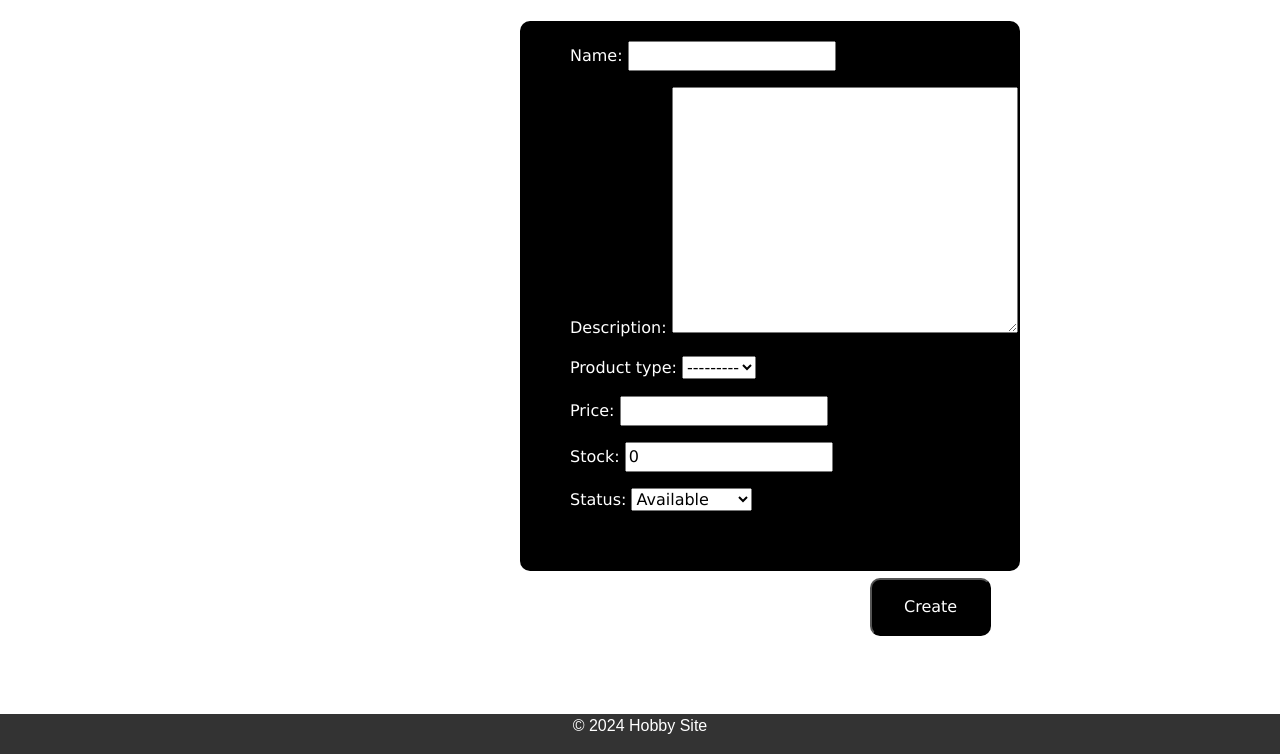
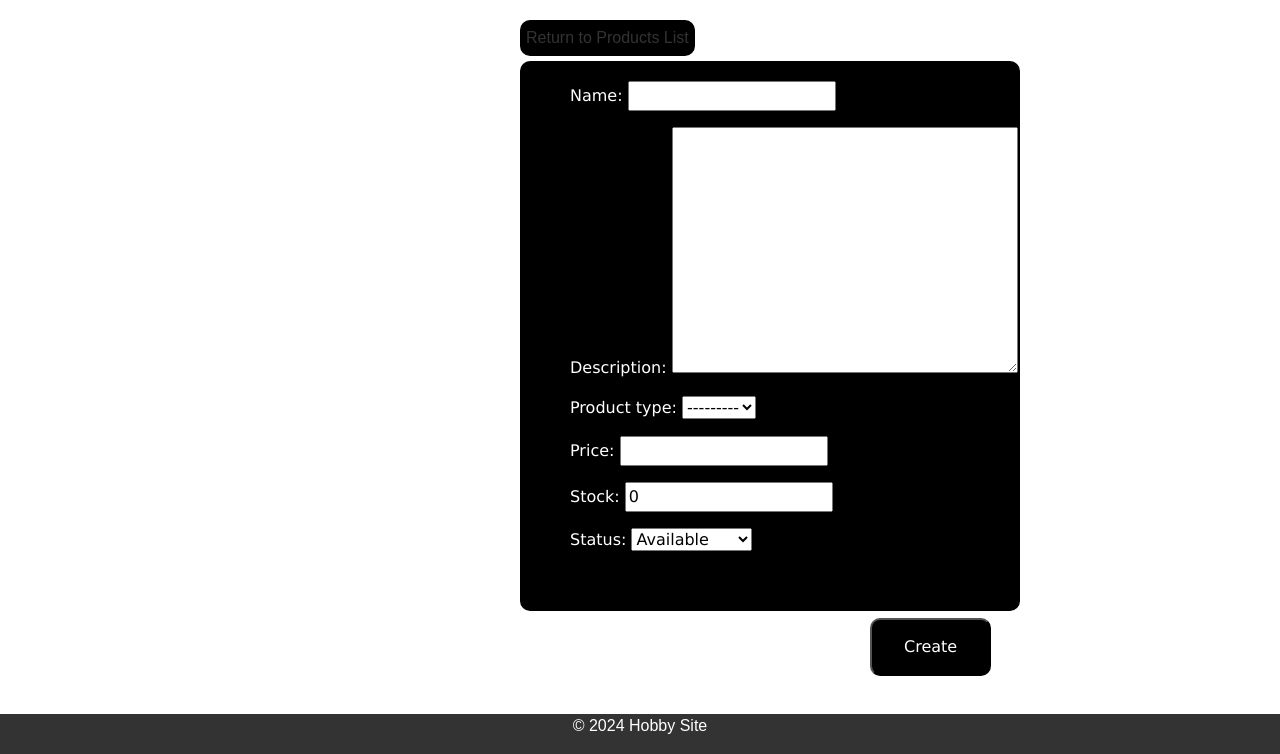
Before and after one commit to CyrilCDL/hobbysite-E-4, a Django app: page /merchstore/item/add in a window 1280 px wide. Shown: the part 46-800 px from the top of the page. Run offline with Django 5.2, Linux system fonts and the light colour scheme; the visitor is signed in with stand-in values (Sample User, id 1); data that the repository does not hold is empty.

Commit message:
Update merchstore templates design

```diff
--- a/hobbysite/templates/items_create.html
+++ b/hobbysite/templates/items_create.html
@@ -4,11 +4,19 @@
 {% block display %}Create Product{% endblock %}
 {% block content %}
 <style>
+    main a:link {
+        color:#333;
+        text-decoration:none;
+        }
+    main a:visited {
+        color:white;
+        text-decoration:none;
+        }
     .box {
         background-color: black;;
         border-radius: 10px;
         color: #fff;
-        margin-top: 1px;
+        margin-top: 5px;
         width: 500px;
         height: 550px;
         padding-top: 20px;
@@ -36,7 +44,27 @@
         color: black;
         border-color: black;
     }
+    .return {
+        background-color: black;
+        border-color: black;
+        border-style: solid;
+        border-radius: 10px;
+        color: white;
+        padding: 3px 3px;
+        text-align: center;
+        text-decoration: none;
+        display: inline-block;
+        font-size: 16px;
+        cursor: pointer;
+        transition: 0.3s;
+    }
+    .return:hover {
+        background-color:white;
+        color: black;
+        border-color: black;
+    }
 </style>
+<a class="return" href=/merchstore/items>Return to Products List</a>
 <form class="box" method="post">
     {% csrf_token %}
     {{ form.as_p }}
```
Also changed, not shown: hobbysite/templates/items_cart.html (+5 -3 lines), hobbysite/templates/items_detail.html (+7 -1 lines), hobbysite/templates/items_transaction.html (+5 -2 lines), hobbysite/templates/items_update.html (+29 -1 lines).
